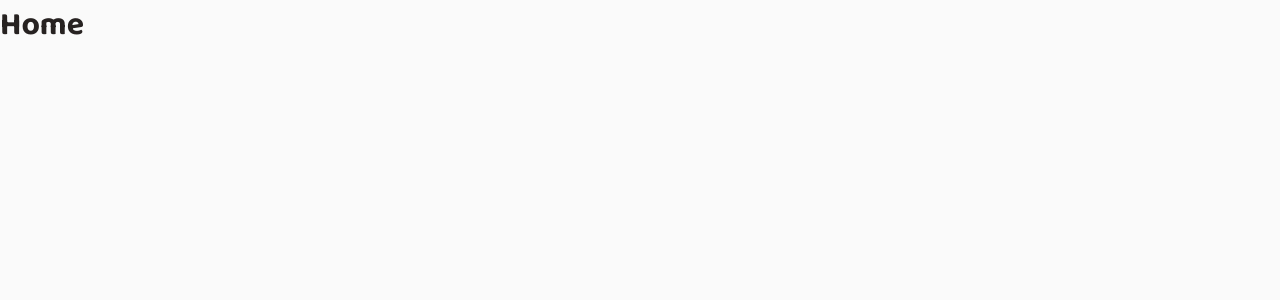
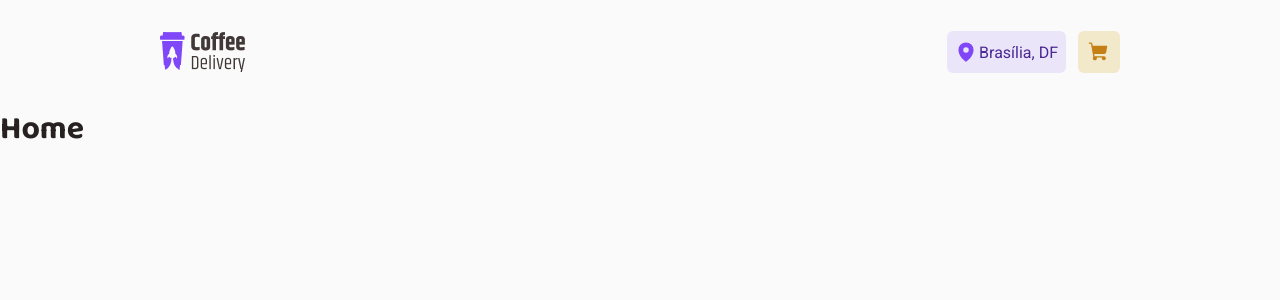
Before and after one commit to devjpedro/coffee-delivery, a React (Vite) app: page / in a window 1280 px wide. Shown: the top 300 px of the page. Built offline with nearby package versions, Linux system fonts and the light colour scheme.

Commit message:
criando o header

```diff
--- a/package.json
+++ b/package.json
@@ -10,6 +10,7 @@
     "preview": "vite preview"
   },
   "dependencies": {
+    "phosphor-react": "^1.4.1",
     "react": "^18.2.0",
     "react-dom": "^18.2.0",
     "react-router-dom": "^6.20.1",
--- /dev/null
+++ b/src/components/Header/index.tsx
@@ -0,0 +1,18 @@
+import { MapPin } from 'phosphor-react'
+import Logo from '../../assets/logo.png'
+import { Cart, HeaderContainer, Location } from './styled'
+
+export default function Header() {
+  return (
+    <HeaderContainer>
+      <img src={Logo} alt="" />
+      <div>
+        <Location>
+          <MapPin size={22} weight="fill" />
+          Brasília, DF
+        </Location>
+        <Cart size={22} weight="fill" />
+      </div>
+    </HeaderContainer>
+  )
+}
--- /dev/null
+++ b/src/components/Header/styled.ts
@@ -0,0 +1,46 @@
+import { ShoppingCart } from 'phosphor-react'
+import styled from 'styled-components'
+
+export const HeaderContainer = styled.header`
+  width: 100%;
+  height: 6.5rem;
+  display: flex;
+  justify-content: space-between;
+  align-items: center;
+  padding-left: 10rem;
+  padding-right: 10rem;
+
+  div {
+    display: flex;
+    justify-content: center;
+    align-items: center;
+    gap: 0.75rem;
+  }
+
+  @media (max-width: 900px) {
+    padding-left: 1.25rem;
+    padding-right: 1.25rem;
+  }
+`
+export const Location = styled.span`
+  display: flex;
+  justify-content: center;
+  align-items: center;
+  gap: 0.125rem;
+  padding: 0.625rem 0.5rem;
+  background: ${(props) => props.theme['purple-300']};
+  color: ${(props) => props.theme['purple-700']};
+  border-radius: 6px;
+
+  svg {
+    color: ${(props) => props.theme['purple-500']};
+  }
+`
+export const Cart = styled(ShoppingCart)`
+  width: 42px;
+  height: 42px;
+  padding: 0.625rem;
+  background: ${(props) => props.theme['yellow-300']};
+  color: ${(props) => props.theme['yellow-700']};
+  border-radius: 6px;
+`
--- /dev/null
+++ b/src/layout/DefaultContainer/index.tsx
@@ -0,0 +1,11 @@
+import { Outlet } from 'react-router-dom'
+import Header from '../../components/Header'
+
+export default function DefaultContainer() {
+  return (
+    <>
+      <Header />
+      <Outlet />
+    </>
+  )
+}
--- a/src/routes.tsx
+++ b/src/routes.tsx
@@ -1,4 +1,5 @@
 import { BrowserRouter, Route, Routes } from 'react-router-dom'
+import DefaultContainer from './layout/DefaultContainer'
 import Checkout from './pages/Checkout'
 import Home from './pages/Home'
 import Success from './pages/Success'
@@ -7,9 +8,11 @@ export default function RoutesApp() {
   return (
     <BrowserRouter>
       <Routes>
-        <Route path="/" element={<Home />} />
-        <Route path="/checkout" element={<Checkout />} />
-        <Route path="/success" element={<Success />} />
+        <Route path="/" element={<DefaultContainer />}>
+          <Route path="/" element={<Home />} />
+          <Route path="/checkout" element={<Checkout />} />
+          <Route path="/success" element={<Success />} />
+        </Route>
       </Routes>
     </BrowserRouter>
   )
```
Also changed, not shown: src/assets/logo.png (added), 1 other file (tests, documents, lock files or other folders).
